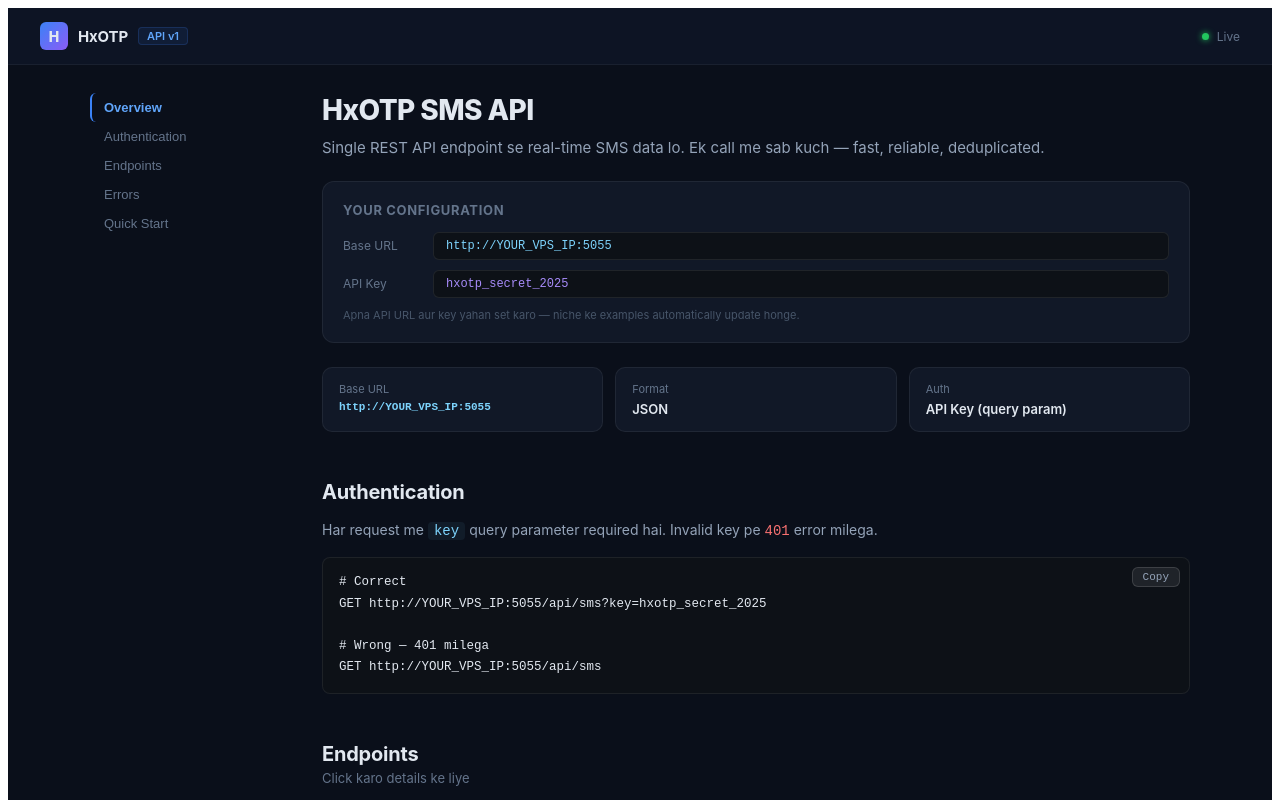
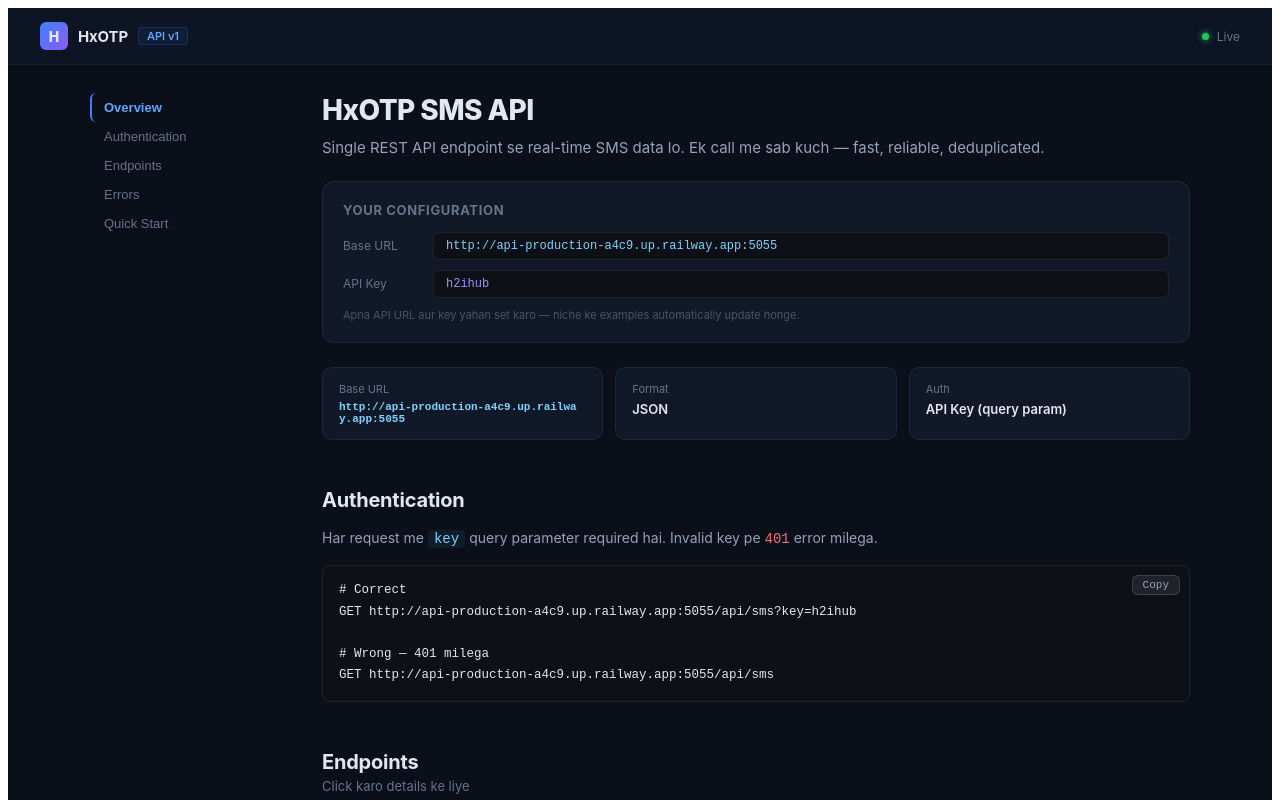
Before and after one commit to vikasisking/Myapi, a React (Vite) app: page / in a window 1280 px wide. Shown: the top 800 px of the page. Built offline with nearby package versions, Linux system fonts and the light colour scheme.

Commit message:
Update App.jsx

```diff
--- a/src/App.jsx
+++ b/src/App.jsx
@@ -1,8 +1,7 @@
 import { useState } from "react";
 
-const API_BASE = "http://YOUR_VPS_IP:5055";
-const API_KEY_DEMO = "hxotp_secret_2025";
-
+const API_BASE = "http://api-production-a4c9.up.railway.app:5055";
+const API_KEY_DEMO = "h2ihub";
 const ENDPOINTS = [
   {
     id: "get_sms",
```
